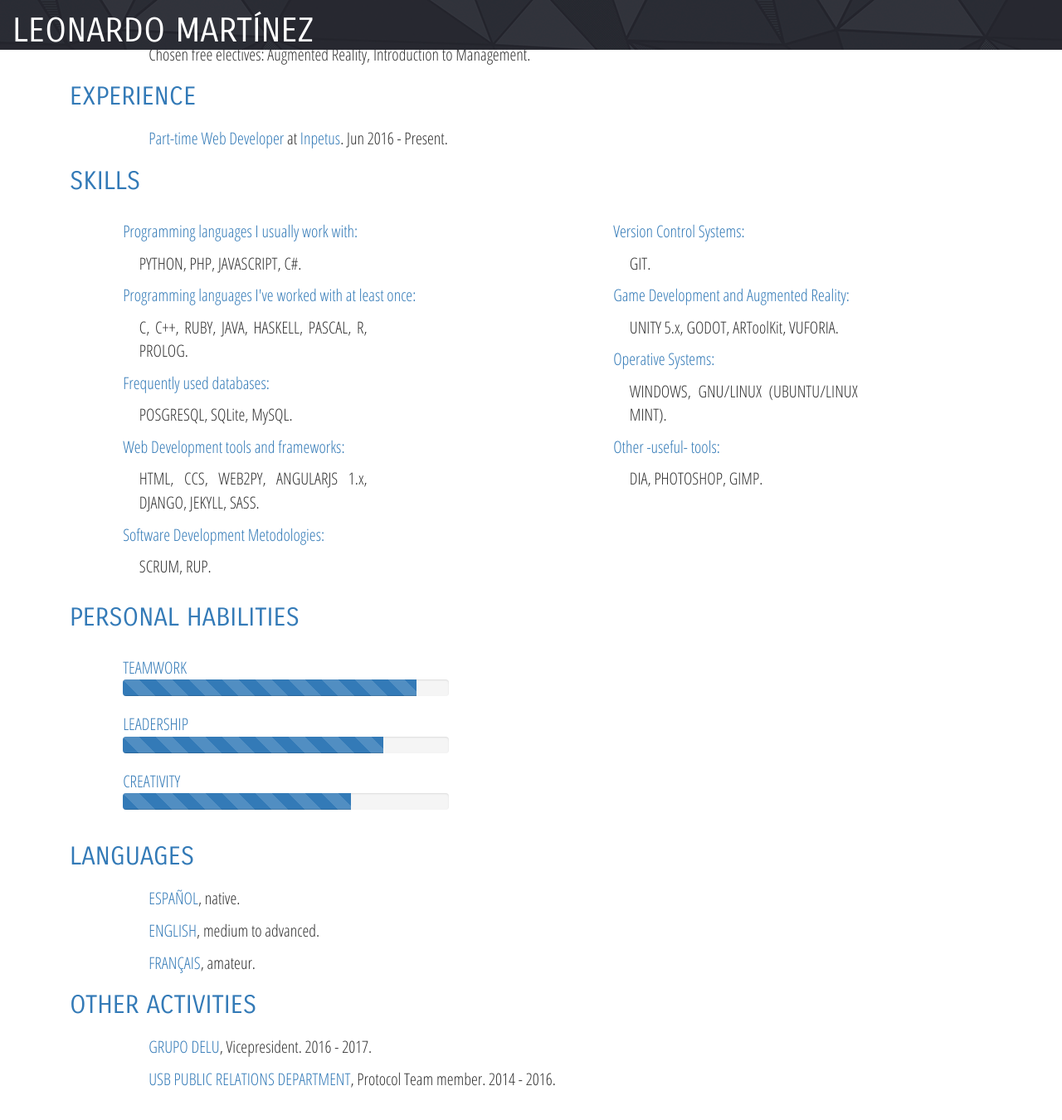
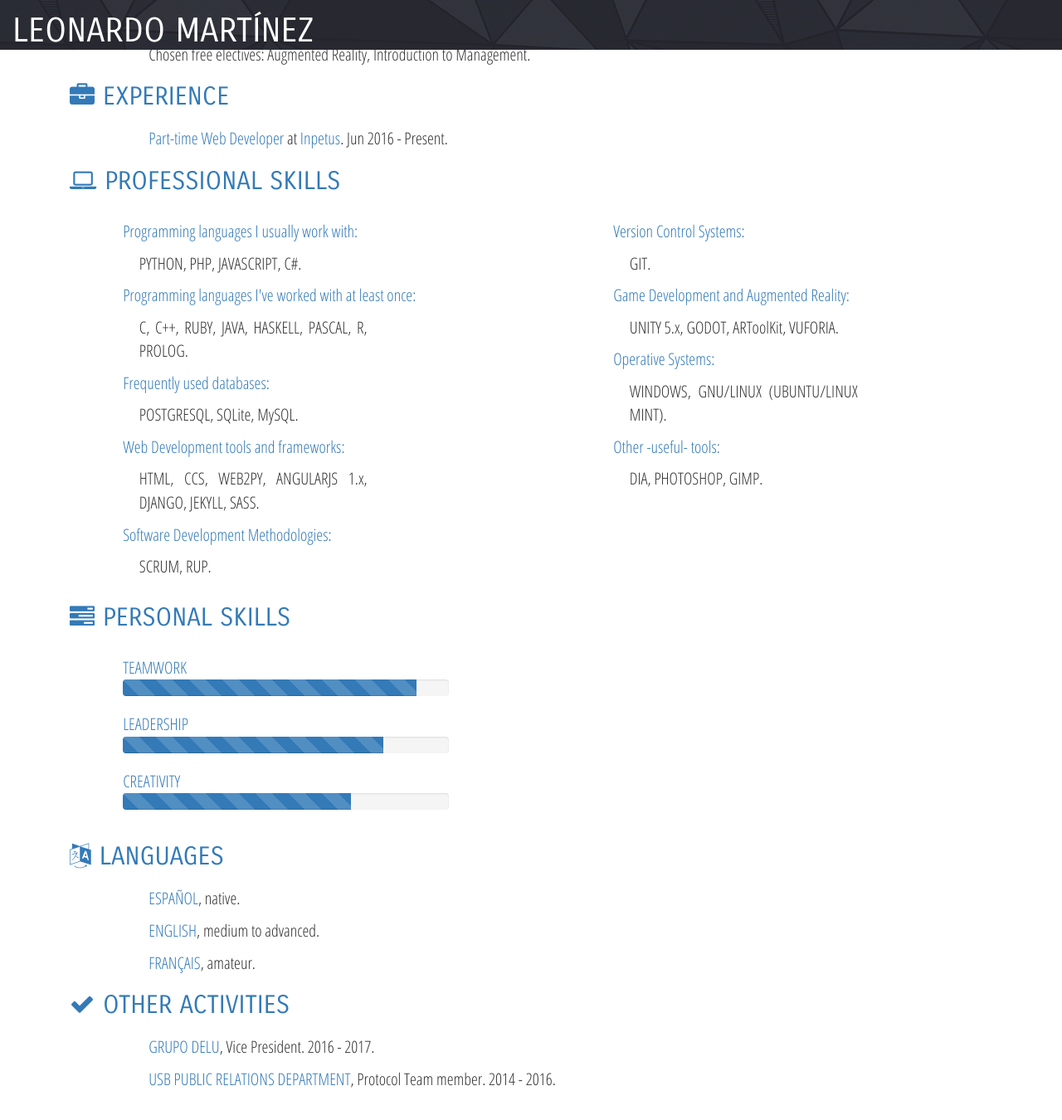
Before and after one commit to leotms/leotms.github.io, a Jekyll site: the page built from cv.html, in a window 1280 px wide and 1400 px high, scrolled down 324 px. Shown: the top 1350 px of the window at 83% size. Built offline with Jekyll 4.4.1, drawn with Linux system fonts in a browser that asks for light colours.

Commit message:
Final touches to CV. Added downloads.

```diff
--- a/cv.html
+++ b/cv.html
@@ -8,21 +8,21 @@
 
 <p>Last updated April 19, 2017.</p>
 <center>
-  <div><i class="fa fa-download" aria-hidden="true"></i> Download PDF - ENG (XX MB)</div>
-  <div><i class="fa fa-download" aria-hidden="true"></i> Download PDF - ESP (XX MB)</div>
+  <div><a href="{{ site.url }}/download/LEONARDO_MARTINEZ_CV_ENG_2017.pdf"><i class="fa fa-download" aria-hidden="true"></i> Download PDF - ENG (XX MB)</a></div>
+  <div><a href="{{ site.url }}/download/LEONARDO_MARTINEZ_CV_ESP_2017.pdf"><i class="fa fa-download" aria-hidden="true"></i> Download PDF - ESP (XX MB)</a></div>
 </center>
 
-<h2> EDUCATION </h2>
+<h2><i class="fa fa-book" aria-hidden="true"></i>EDUCATION</h2>
   <div class="leotms-cv-box">
     <span>Computer Engineering</span>, Universidad Simón Bolívar. 2011 - Present.<br>
     Chosen area electives: Artificial Intelligence, Information Systems. <br>
     Chosen free electives: Augmented Reality, Introduction to Management.
   </div>
-<h2> EXPERIENCE </h2>
+<h2><i class="fa fa-briefcase" aria-hidden="true"></i>EXPERIENCE </h2>
   <div class="leotms-cv-box">
     <span>Part-time Web Developer</span> at <a href="http://inpetus.com/">Inpetus</a>. Jun 2016 - Present.<br>
   </div>
-<h2> SKILLS </h2>
+<h2><i class="fa fa-laptop" aria-hidden="true"></i>PROFESSIONAL SKILLS </h2>
   <div class="row">
     <div class="col-sm-12 col-md-6">
       <div class="leotms-column-box">
@@ -36,13 +36,13 @@
         </p>
         <span>Frequently used databases:</span><br>
         <p>
-          POSGRESQL, SQLite, MySQL.
+          POSTGRESQL, SQLite, MySQL.
         </p>
         <span>Web Development tools and frameworks:</span><br>
         <p>
           HTML, CCS, WEB2PY, ANGULARJS 1.x, DJANGO, JEKYLL, SASS.<br>
         </p>
-        <span>Software Development Metodologies:</span><br>
+        <span>Software Development Methodologies:</span><br>
         <p>
           SCRUM, RUP.<br>
         </p>
@@ -69,7 +69,7 @@
       </div>
     </div>
   </div>
-<h2> PERSONAL HABILITIES </h2>
+<h2><i class="fa fa-tasks" aria-hidden="true"></i>PERSONAL SKILLS </h2>
 <div class="row">
   <div class="col-sm-12 col-md-6">
     <div class="leotms-column-box">
@@ -95,7 +95,7 @@
     </div>
   </div>
 </div>
-<h2> LANGUAGES </h2>
+<h2><i class="fa fa-language" aria-hidden="true"></i>LANGUAGES </h2>
   <div class="leotms-cv-box">
     <span>ESPAÑOL</span>, native.<br>
   </div>
@@ -105,9 +105,9 @@
   <div class="leotms-cv-box">
     <span>FRANÇAIS</span>, amateur.
   </div>
-<h2> OTHER ACTIVITIES </h2>
+<h2><i class="fa fa-check" aria-hidden="true"></i>OTHER ACTIVITIES </h2>
   <div class="leotms-cv-box">
-    <span>GRUPO DELU</span>, Vicepresident. 2016 - 2017.<br>
+    <span>GRUPO DELU</span>, Vice President. 2016 - 2017.<br>
   </div>
   <div class="leotms-cv-box">
     <span>USB PUBLIC RELATIONS DEPARTMENT</span>, Protocol Team member. 2014 - 2016.<br>
```
Also changed, not shown: 2 other files.
